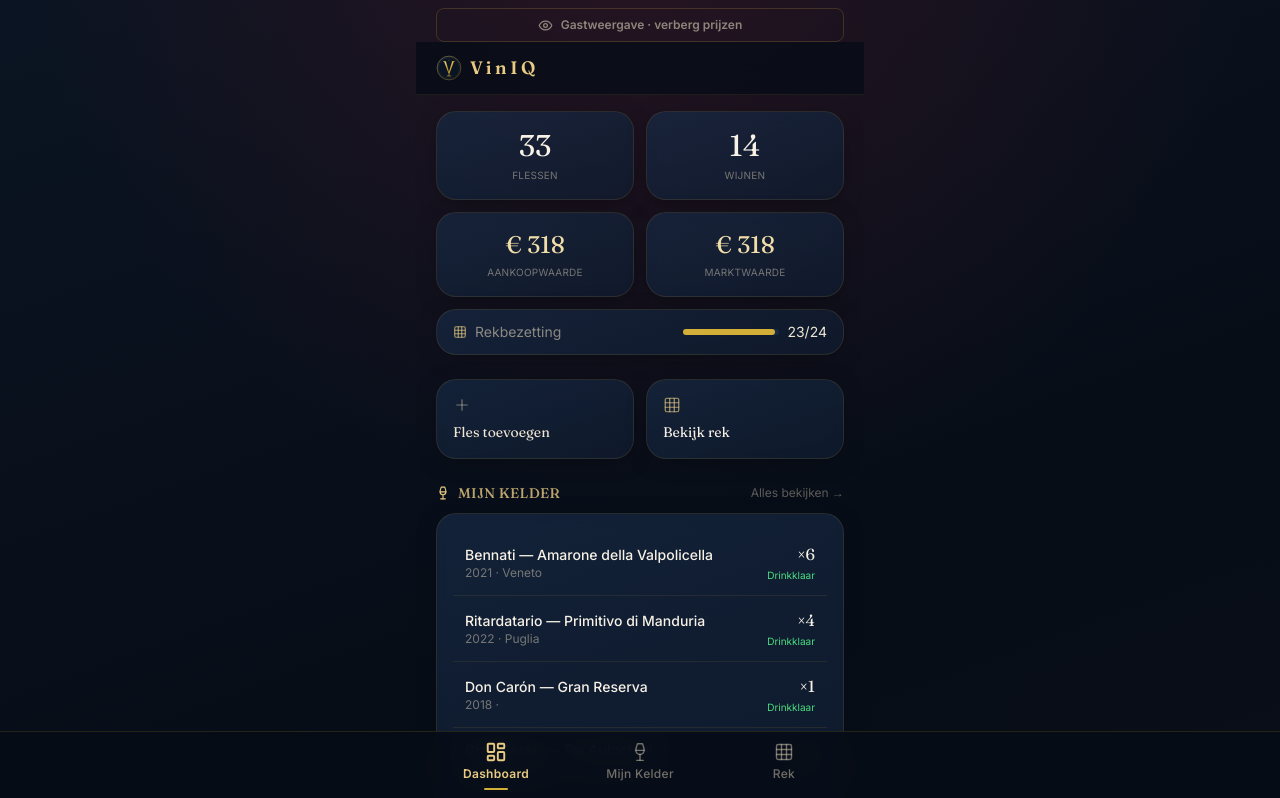
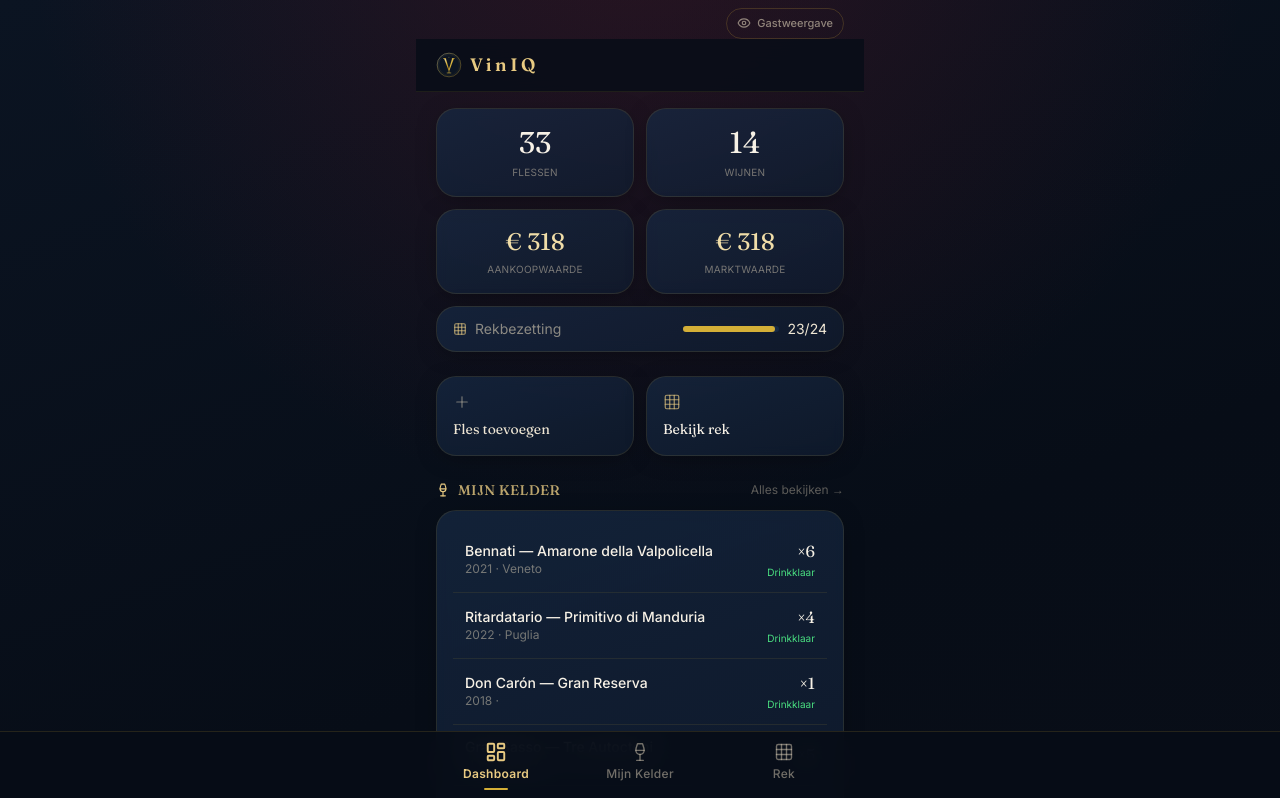
Before and after one commit to goemanalexander/VinIQ, a Next.js app: page / in a window 1280 px wide. Shown: the top 798 px of the page. Built offline with nearby package versions, Linux system fonts and the light colour scheme.

Commit message:
ui: replace full-width guest banner with compact right-aligned pill

```diff
--- a/components/GuestView.tsx
+++ b/components/GuestView.tsx
@@ -24,12 +24,13 @@ export function GuestViewProvider({ children }: { children: ReactNode }) {
   // Render no private data until this tab's privacy preference has been read.
   if (guest === null) return null;
   return <GuestContext.Provider value={{ guest, setGuest }}>
-    <div className="mx-auto max-w-md px-5 pt-2">
+    <div className="mx-auto flex max-w-md justify-end px-5 pt-2">
       <button type="button" aria-pressed={guest} aria-label={guest ? 'Gastweergave uitschakelen' : 'Gastweergave inschakelen'}
         onClick={() => setGuest(!guest)}
-        className={`flex w-full items-center justify-center gap-2 rounded-lg border px-3 py-2 text-xs font-semibold ${guest ? 'border-gold-500 bg-gold-500/20 text-gold-300' : 'border-gold-500/20 text-cream-300/60'}`}>
-        {guest ? <EyeOff size={15} /> : <Eye size={15} />}
-        {guest ? 'Gastweergave aan · prijzen verborgen · tik om te stoppen' : 'Gastweergave · verberg prijzen'}
+        title={guest ? "Gastweergave uitschakelen" : "Gastweergave inschakelen: verberg prijzen"}
+        className={`inline-flex items-center justify-center gap-1.5 rounded-full border px-2.5 py-1.5 text-[11px] font-medium ${guest ? 'border-gold-500 bg-gold-500/20 text-gold-300' : 'border-gold-500/20 text-cream-300/60'}`}>
+        {guest ? <EyeOff size={14} /> : <Eye size={14} /> }
+        {guest ? 'Gast aan' : 'Gastweergave'}
       </button>
     </div>
     {children}
```
